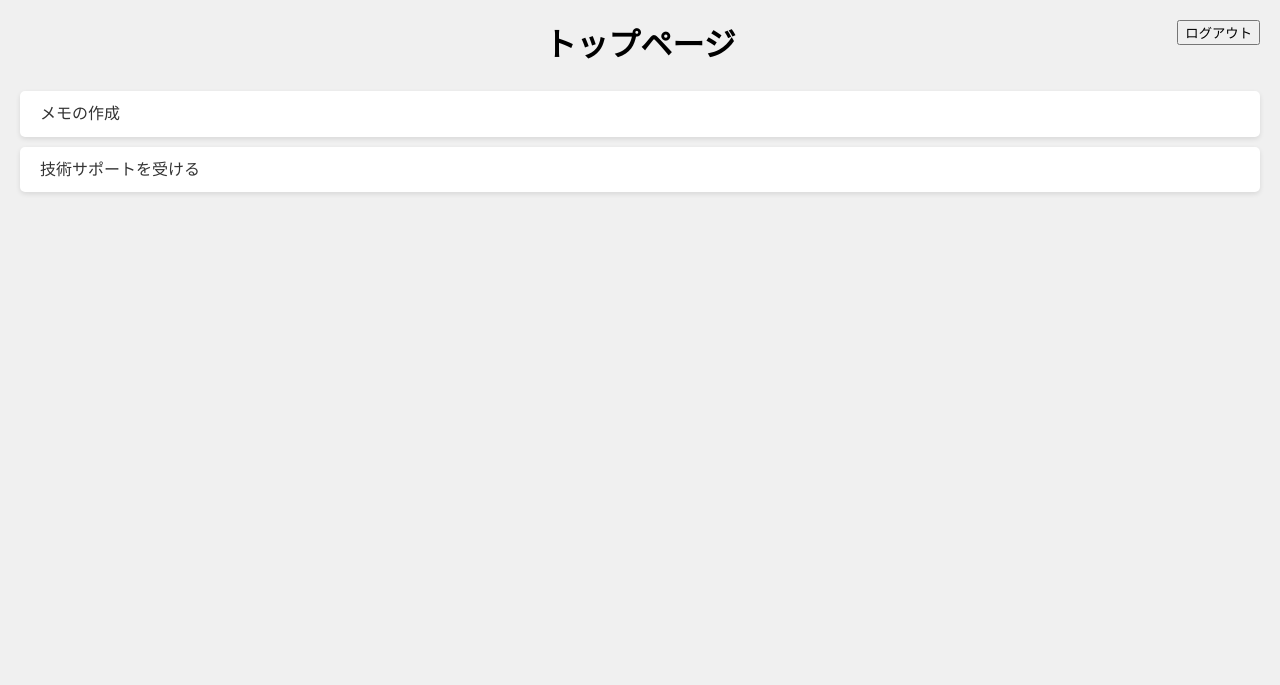
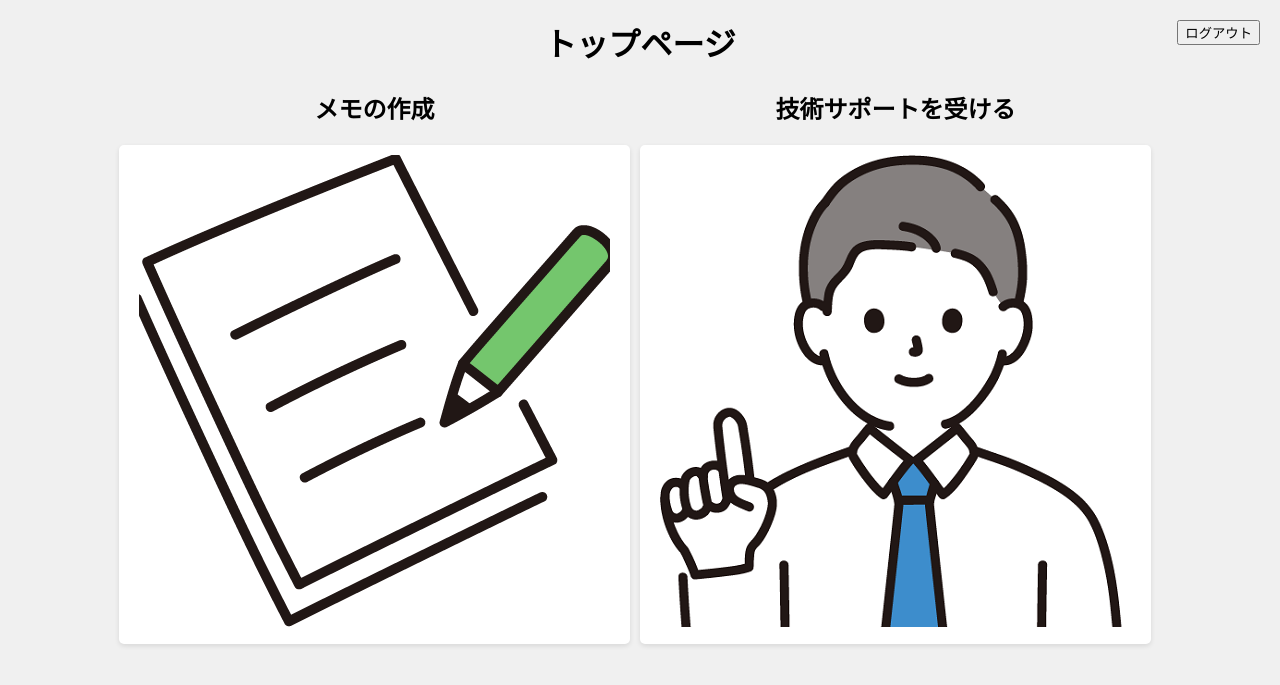
Before and after one commit to yukibusi/technical_assistant, a Django app: page / in a window 1280 px wide. Shown: the top 685 px of the page. Run offline with Django 5.2, Linux system fonts and the light colour scheme; a user stored in the database is signed in.

Commit message:
update index.html used by images

```diff
--- a/technical_assistant_project/technical_assistant_project/settings.py
+++ b/technical_assistant_project/technical_assistant_project/settings.py
@@ -117,7 +117,11 @@ USE_TZ = True
 # Static files (CSS, JavaScript, Images)
 # https://docs.djangoproject.com/en/5.0/howto/static-files/
 
-STATIC_URL = 'static/'
+STATIC_URL = '/static/'
+
+STATICFILES_DIRS = (
+    os.path.join(BASE_DIR, "static"),
+)
 
 # Default primary key field type
 # https://docs.djangoproject.com/en/5.0/ref/settings/#default-auto-field
--- a/technical_assistant_project/templates/index.html
+++ b/technical_assistant_project/templates/index.html
@@ -1,12 +1,15 @@
 <!DOCTYPE html>
 <html lang="ja">
   <head>
-    <meta charset="UTF-8">
-    <meta name="viewport" content="width=device-width, initial-scale=1.0">
+    <meta charset="UTF-8" />
+    <meta name="viewport" content="width=device-width, initial-scale=1.0" />
     <title>index</title>
     <style>
       /* Resetting default margins */
-        body, h1, ul {
+      body,
+      h1,
+      h2,
+      ul {
         margin: 0;
         padding: 0;
       }
@@ -20,6 +23,10 @@
       h1 {
         text-align: center;
         margin-bottom: 20px;
+      }
+      h2 {
+        text-align: center;
+        margin-bottom: 15px;
       }
       ul {
         list-style-type: none;
@@ -56,8 +63,35 @@
       <button type="submit">ログアウト</button>
     </form>
     <ul>
-        <li><a href="{% url 'memo' %}">メモの作成</a></li>
-        <li><a href="{% url 'support' %}">技術サポートを受ける</a></li>
+      <li>
+        <h2>メモの作成</h2>
+        {% load static %}
+        <a href="{% url 'memo' %}"
+          ><img src="{% static "images/memo.png" %}"></a
+        >
+      </li>
+      <li>
+        <h2>技術サポートを受ける</h2>
+        {% load static %}
+        <a href="{% url 'support' %}"
+          ><img src="{% static "images/support.png" %}"></a
+        >
+      </li>
     </ul>
+
+    <style>
+      ul {
+        display: flex;
+        justify-content: center;
+      }
+
+      li {
+        list-style: none;
+      }
+
+      li:nth-child(2) {
+        margin: 0 10px;
+      }
+    </style>
   </body>
 </html>
```
Also changed, not shown: technical_assistant_project/static/images/memo.png (added), technical_assistant_project/static/images/support.png (added). Lines whose indentation alone changed are shown as unchanged.
